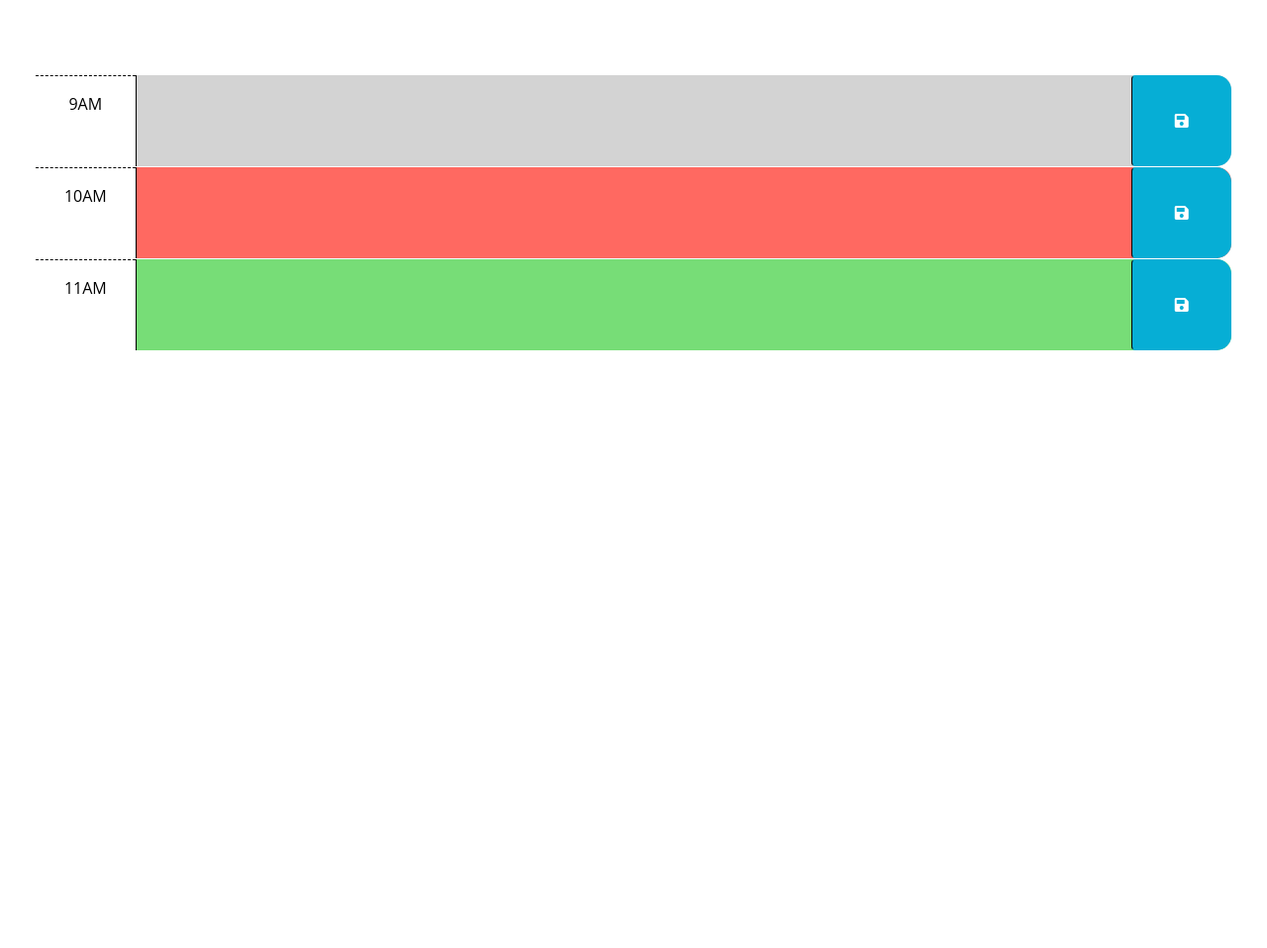
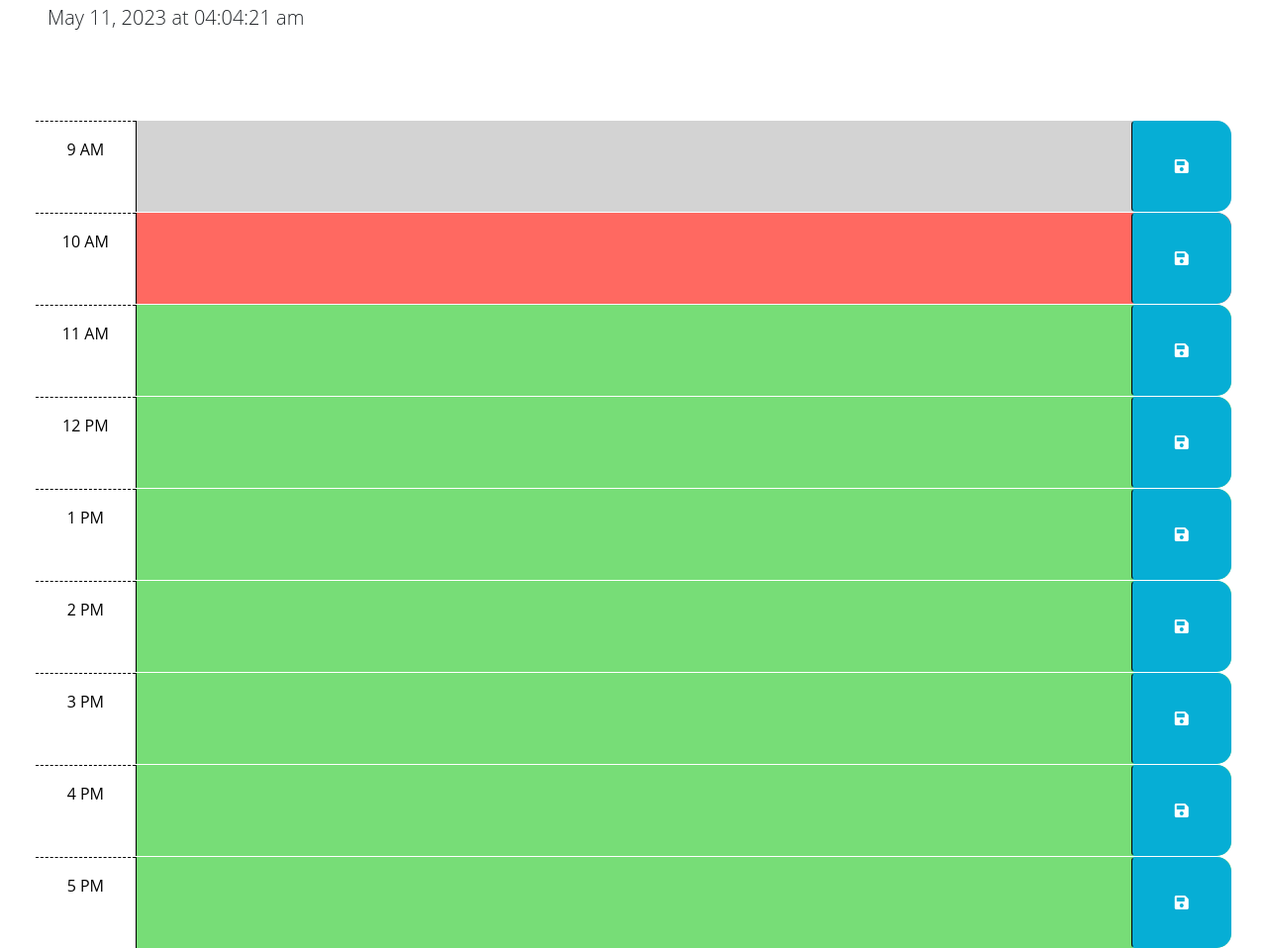
Before and after one commit to gabrielparada05/Calendar-C5, a plain HTML site: page index.html in a window 1280 px wide. Shown: the part 176-1134 px from the top of the page at 99% size. Before the commit the page ends 800 px from the top, so only its background shows below. Drawn offline with nearby package versions, Linux system fonts and the light colour scheme; files that its build step writes are made by us from their sources.

Commit message:
Timer, save data ready

```diff
--- a/index.html
+++ b/index.html
@@ -4,23 +4,12 @@
   <meta charset="UTF-8" />
   <meta name="viewport" content="width=device-width, initial-scale=1.0" />
   <meta http-equiv="X-UA-Compatible" content="ie=edge" />
-    <link
-      href="https://cdn.jsdelivr.net/npm/bootstrap@5.1.3/dist/css/bootstrap.min.css"
-      rel="stylesheet"
-      integrity="sha384-1BmE4kWBq78iYhFldvKuhfTAU6auU8tT94WrHftjDbrCEXSU1oBoqyl2QvZ6jIW3"
-      crossorigin="anonymous"
-    />
-    <link
-      rel="stylesheet"
-      href="https://use.fontawesome.com/releases/v5.8.1/css/all.css"
-      integrity="sha384-50oBUHEmvpQ+1lW4y57PTFmhCaXp0ML5d60M1M7uH2+nqUivzIebhndOJK28anvf"
-      crossorigin="anonymous"
-    />
-    <link
-      href="https://fonts.googleapis.com/css2?family=Fira+Sans:wght@400;700&display=swap"
-      rel="stylesheet"
-    />
-    <link rel="stylesheet" href="style.css" />
+  <link href="https://cdn.jsdelivr.net/npm/bootstrap@5.1.3/dist/css/bootstrap.min.css" rel="stylesheet"
+    integrity="sha384-1BmE4kWBq78iYhFldvKuhfTAU6auU8tT94WrHftjDbrCEXSU1oBoqyl2QvZ6jIW3" crossorigin="anonymous" />
+  <link rel="stylesheet" href="https://use.fontawesome.com/releases/v5.8.1/css/all.css"
+    integrity="sha384-50oBUHEmvpQ+1lW4y57PTFmhCaXp0ML5d60M1M7uH2+nqUivzIebhndOJK28anvf" crossorigin="anonymous" />
+  <!-- <link href="https://fonts.googleapis.com/css2?family=Fira+Sans:wght@400;700&display=swap" rel="stylesheet" /> -->
+  <link rel="stylesheet" href="./style/style.css" />
   <title>Work Day Scheduler</title>
 </head>
 
@@ -42,26 +31,74 @@
         -->
 
     <!-- Example of a past time block. The "past" class adds a gray background color. -->
-      <div id="hour-9" class="row time-block past">
-        <div class="col-2 col-md-1 hour text-center py-3">9AM</div>
+    <div  class="row time-block past">
+      <div class="col-2 col-md-1 hour text-center py-3">9 AM</div>
+      <textarea id="9am" class="col-8 col-md-10 description" rows="3"> </textarea>
+      <button id="btn1" class="btn saveBtn col-2 col-md-1" onclick="saveData(h9)" aria-label="save">
+        <i class="fas fa-save" aria-hidden="true"></i>
+      </button>
+    </div>
+
+    <!-- Example of a present time block. The "present" class adds a red background color. -->
+    <div id="hour-10" class="row time-block present">
+      <div class="col-2 col-md-1 hour text-center py-3">10 AM</div>
+      <textarea id="10am" class="col-8 col-md-10 description" rows="3"> </textarea>
+      <button id="btn2" class="btn saveBtn col-2 col-md-1" onclick="saveData(h10)"  aria-label="save">
+        <i class="fas fa-save" aria-hidden="true"></i>
+      </button>
+    </div>
+
+    <!-- Example of a future time block. The "future" class adds a green background color. -->
+    <div id="hour-11" class="row time-block future">
+      <div class="col-2 col-md-1 hour text-center py-3">11 AM</div>
       <textarea class="col-8 col-md-10 description" rows="3"> </textarea>
       <button class="btn saveBtn col-2 col-md-1" aria-label="save">
         <i class="fas fa-save" aria-hidden="true"></i>
       </button>
     </div>
 
-      <!-- Example of a present time block. The "present" class adds a red background color. -->
-      <div id="hour-10" class="row time-block present">
-        <div class="col-2 col-md-1 hour text-center py-3">10AM</div>
+    <div id="hour-12" class="row time-block future">
+      <div class="col-2 col-md-1 hour text-center py-3">12 PM</div>
       <textarea class="col-8 col-md-10 description" rows="3"> </textarea>
       <button class="btn saveBtn col-2 col-md-1" aria-label="save">
         <i class="fas fa-save" aria-hidden="true"></i>
       </button>
     </div>
 
-      <!-- Example of a future time block. The "future" class adds a green background color. -->
-      <div id="hour-11" class="row time-block future">
-        <div class="col-2 col-md-1 hour text-center py-3">11AM</div>
+
+    <div id="hour-1" class="row time-block future">
+      <div class="col-2 col-md-1 hour text-center py-3">1 PM</div>
+      <textarea class="col-8 col-md-10 description" rows="3"> </textarea>
+      <button class="btn saveBtn col-2 col-md-1" aria-label="save">
+        <i class="fas fa-save" aria-hidden="true"></i>
+      </button>
+    </div>
+    <div id="hour-2" class="row time-block future">
+      <div class="col-2 col-md-1 hour text-center py-3">2 PM</div>
+      <textarea class="col-8 col-md-10 description" rows="3"> </textarea>
+      <button class="btn saveBtn col-2 col-md-1" aria-label="save">
+        <i class="fas fa-save" aria-hidden="true"></i>
+      </button>
+    </div>
+
+    <div id="hour-3" class="row time-block future">
+      <div class="col-2 col-md-1 hour text-center py-3">3 PM</div>
+      <textarea class="col-8 col-md-10 description" rows="3"> </textarea>
+      <button class="btn saveBtn col-2 col-md-1" aria-label="save">
+        <i class="fas fa-save" aria-hidden="true"></i>
+      </button>
+    </div>
+
+    <div id="hour-3" class="row time-block future">
+      <div class="col-2 col-md-1 hour text-center py-3">4 PM</div>
+      <textarea class="col-8 col-md-10 description" rows="3"> </textarea>
+      <button class="btn saveBtn col-2 col-md-1" aria-label="save">
+        <i class="fas fa-save" aria-hidden="true"></i>
+      </button>
+    </div>
+
+    <div id="hour-3" class="row time-block future">
+      <div class="col-2 col-md-1 hour text-center py-3">5 PM</div>
       <textarea class="col-8 col-md-10 description" rows="3"> </textarea>
       <button class="btn saveBtn col-2 col-md-1" aria-label="save">
         <i class="fas fa-save" aria-hidden="true"></i>
@@ -69,11 +106,13 @@
     </div>
   </div>
 
+
+  </div>
   <script src="https://cdnjs.cloudflare.com/ajax/libs/jquery/3.2.1/jquery.min.js"></script>
   <script src="https://cdn.jsdelivr.net/npm/dayjs@1.11.3/dayjs.min.js"
-    integrity="sha256-iu/zLUB+QgISXBLCW/mcDi/rnf4m4uEDO0wauy76x7U="
-    crossorigin="anonymous"></script>
+    integrity="sha256-iu/zLUB+QgISXBLCW/mcDi/rnf4m4uEDO0wauy76x7U=" crossorigin="anonymous"></script>
 
-    <script src="script.js"></script>
+  <script src="./script/script.js"></script>
 </body>
+
 </html>
--- a/script/script.js
+++ b/script/script.js
@@ -1,7 +1,44 @@
 // Wrap all code that interacts with the DOM in a call to jQuery to ensure that
 // the code isn't run until the browser has finished rendering all the elements
 // in the html.
-$(function () {
+var timeDate = $("#currentDay");
+var btn1 = $("#btn1");
+var btn2 = $("#btn2");
+var h9 = $("#9am")
+var h10 = $("#10am")
+
+
+function saveData (item) {
+  localStorage.setItem(`${item[0].id}`, item[0].value)
+  //console.log(item[0].id + " 9am")
+}
+
+
+// handle displaying the time
+function displayTime() {
+  var rightNow = dayjs().format('MMM DD, YYYY [at] hh:mm:ss a');
+  timeDate.text(rightNow);
+}
+
+displayTime();
+setInterval(displayTime, 1000);
+
+function ControlDate () {
+var controlTime = dayjs().format("h");
+setInterval(1000);
+console.log(ControlDate);
+}
+
+
+
+$(btn1).on("click",function(){
+  ///saveData()
+})
+
+
+
+
+
   // TODO: Add a listener for click events on the save button. This code should
   // use the id in the containing time-block as a key to save the user input in
   // local storage. HINT: What does `this` reference in the click listener
@@ -20,4 +57,3 @@ $(function () {
   // attribute of each time-block be used to do this?
   //
   // TODO: Add code to display the current date in the header of the page.
-});
```
Lines whose indentation alone changed are shown as unchanged.
